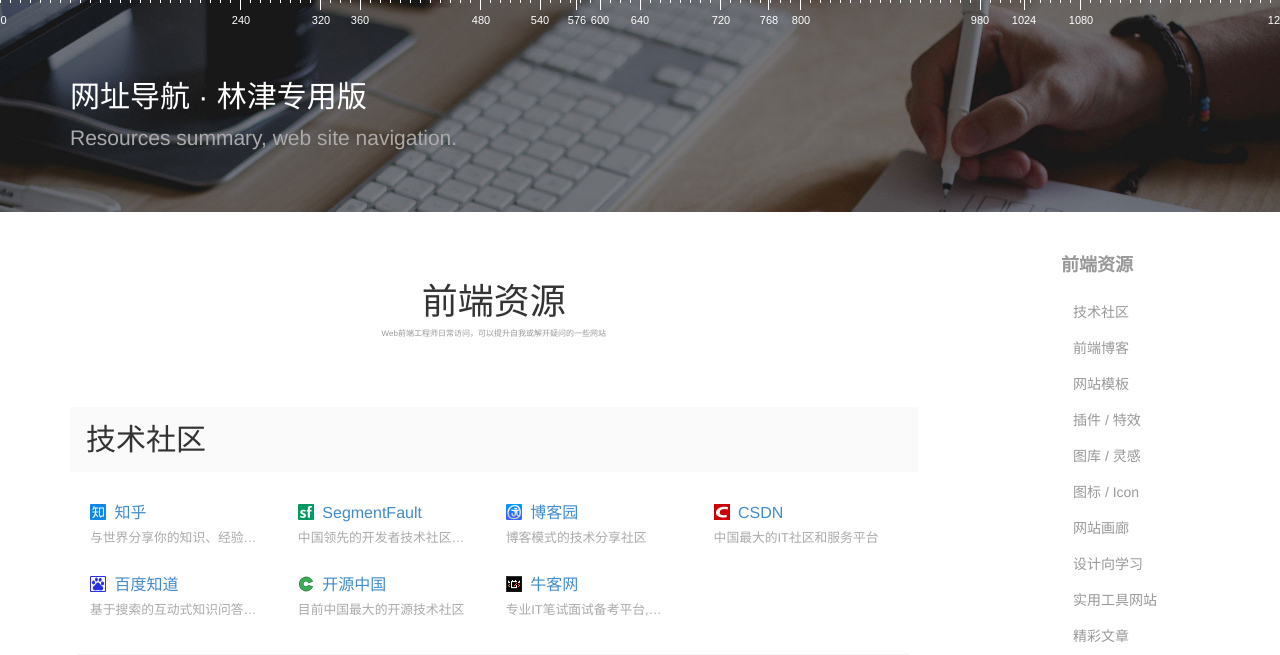
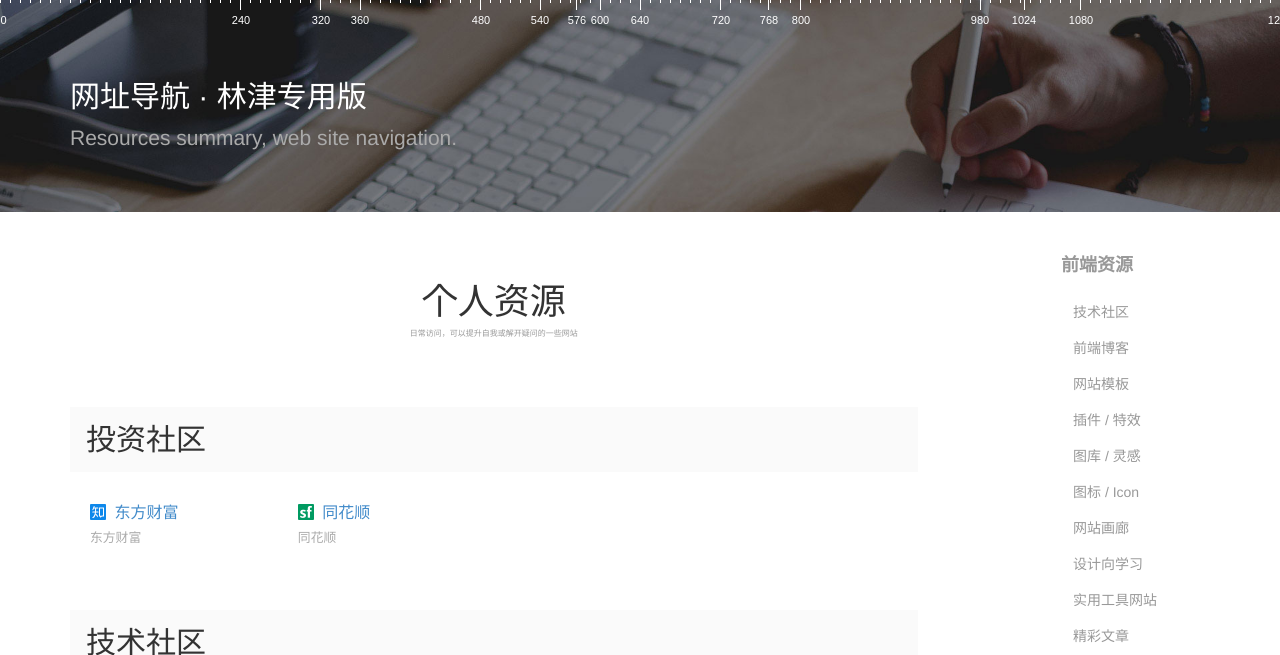
Before and after one commit to linjin101/Navigation, a plain HTML site: page index.html in a window 1280 px wide. Shown: the top 655 px of the page. Drawn offline with nearby package versions, Linux system fonts and the light colour scheme.

```diff
--- a/index.html
+++ b/index.html
@@ -30,9 +30,29 @@
 		<div class="col-md-9">
 			<div class="bd-content">
 				<h1 class="content-item-title" id="f1">
-					前端资源
-					<p>Web前端工程师日常访问，可以提升自我或解开疑问的一些网站</p>
+					个人资源
+					<p>日常访问，可以提升自我或解开疑问的一些网站</p>
 				</h1>
+								<section class="content-item" id="f101">
+					<h1>投资社区</h1>
+					<div class="content-list clearfix">
+						<a target="_blank" href="http://www.eastmoney.com/">
+							<img class="ico" src="./nav_files/zhihu.ico">
+							<span class="text">东方财富</span>
+							<div class="info">
+								东方财富
+							</div>
+						</a>
+						<a target="_blank" href="http://www.10jqka.com.cn/">
+							<img class="ico" src="./nav_files/segmentfault.ico">
+							<span class="text">同花顺</span>
+							<div class="info">
+								同花顺
+							</div>
+						</a>
+
+					</div>
+				</section>
 				<section class="content-item" id="f101">
 					<h1>技术社区</h1>
 					<div class="content-list clearfix">
```
Also changed, not shown: favicon.ico (added), fonts/fontawesome-webfont.ttf (added), fonts/fontawesome-webfont.woff2 (added), fonts/glyphicons-halflings-regular.ttf (added), fonts/glyphicons-halflings-regular.woff (added), 1 other file.
